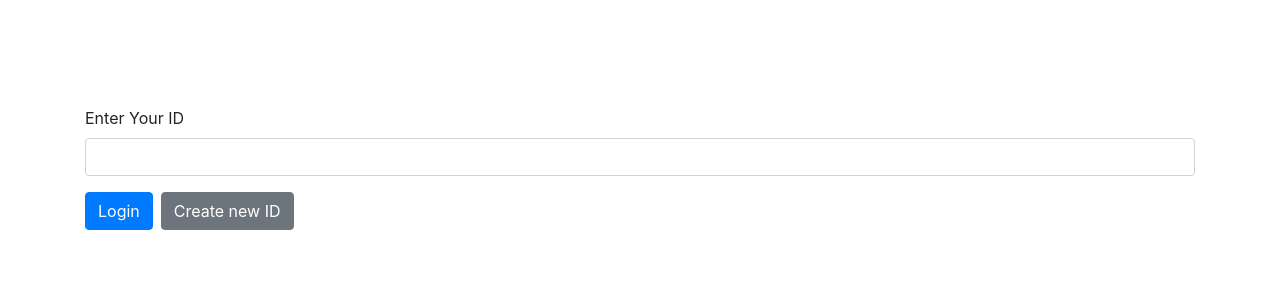
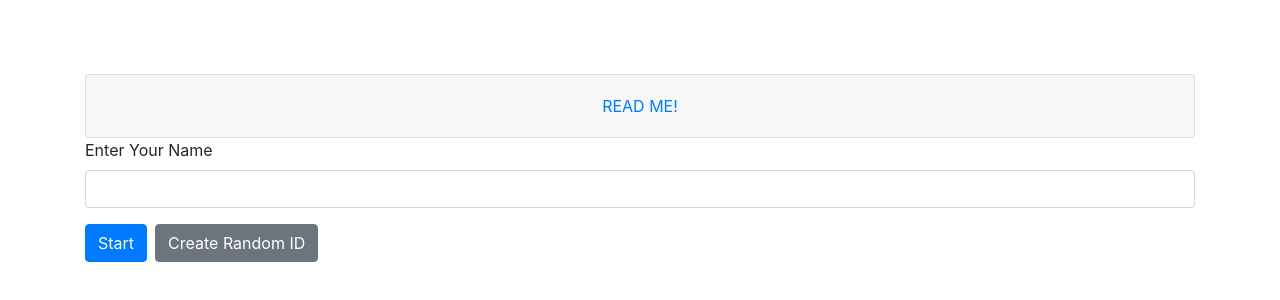
Before and after one commit to zeyu93/WhatsApp-Zoom-clone, a React (Create React App) app in the folder client/: page / in a window 1280 px wide. Shown: the part 232-532 px from the top of the page. Built offline with nearby package versions, Linux system fonts and the light colour scheme.

Commit message:
adding polish to dashboard

```diff
--- a/client/src/components/App.js
+++ b/client/src/components/App.js
@@ -8,6 +8,7 @@ import { SocketProvider } from "../contexts/SocketProvider";
 
 function App() {
   const [id, setId] = useLocalStorage("id", null);
+  const [name, setName] = useLocalStorage("name", null);
   const dashBoard = (
     <SocketProvider id={id}>
       <ContactsProvider>
@@ -17,7 +18,7 @@ function App() {
       </ContactsProvider>
     </SocketProvider>
   );
-  return id ? dashBoard : <Login setId={setId} />;
+  return id ? dashBoard : <Login setId={setId} setName={setName} />;
 }
 
 export default App;
--- a/client/src/components/Login.js
+++ b/client/src/components/Login.js
@@ -1,12 +1,13 @@
 import React, { useRef } from "react";
-import { Button, Container, Form } from "react-bootstrap";
+import { Button, Container, Form, Accordion, Card } from "react-bootstrap";
 import { v4 as uuidv4 } from "uuid";
 
-export default function Login({ setId }) {
-  const idRef = useRef();
-  const handleSubmit = e => {
+export default function Login({ setId, setName }) {
+  const nameRef = useRef();
+  const handleSubmit = (e) => {
     e.preventDefault();
-    setId(idRef.current.value);
+    setName(nameRef.current.value);
+    generateNewID();
   };
 
   const generateNewID = () => {
@@ -15,19 +16,35 @@ export default function Login({ setId }) {
   };
   return (
     <Container
-      className='align-items-center d-flex'
+      className='d-flex flex-column justify-content-center'
       style={{ height: "100vh" }}
     >
+      <Accordion>
+        <Card>
+          <Card.Header className="text-center">
+            <Accordion.Toggle as={Button} variant='link' eventKey='0'>
+              READ ME!
+            </Accordion.Toggle>
+          </Card.Header>
+          <Accordion.Collapse eventKey='0'>
+            <Card.Body>
+              Hello! This is a WhatsApp clone built by Zeyu Liu using SocketIO
+              and React Hooks. Enter your name and press start or create a random ID.
+              Add a contact by their ID and can start a conversation with one or multiple contacts.
+            </Card.Body>
+          </Accordion.Collapse>
+        </Card>
+      </Accordion>
       <Form onSubmit={handleSubmit} className='w-100'>
         <Form.Group>
-          <Form.Label>Enter Your ID</Form.Label>
-          <Form.Control type='text' ref={idRef} required />
+          <Form.Label>Enter Your Name</Form.Label>
+          <Form.Control type='text' ref={nameRef} required />
         </Form.Group>
         <Button type='submit' className='mr-2'>
-          Login
+          Start
         </Button>
         <Button variant='secondary' onClick={generateNewID}>
-          Create new ID
+          Create Random ID
         </Button>
       </Form>
     </Container>
```
